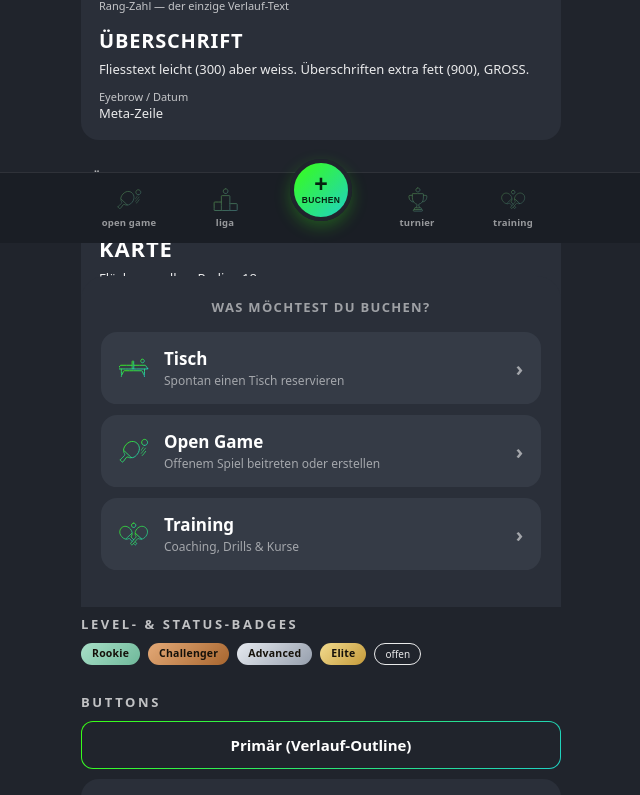
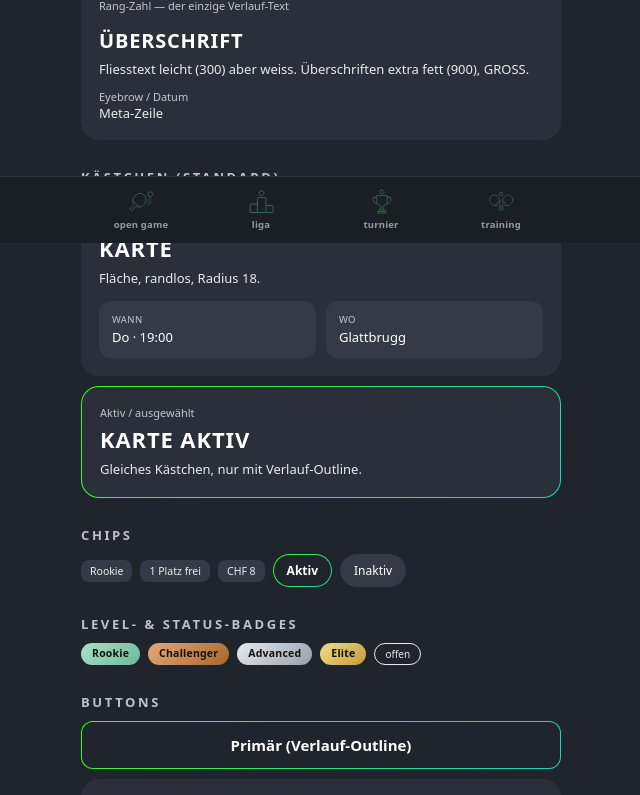
Before and after one commit to PingPongLounge/pingponglounge-player, a Next.js app: page /styleguide in a window 1280 px wide. Shown: the part 557-1352 px from the top of the page, without its empty margins (319-959 px from the left). Built offline with nearby package versions, Linux system fonts and the light colour scheme.

Commit message:
Bottom-Nav: Buchen-FAB entfernt, nur 4 Tabs (open game/liga/turnier/training)

```diff
--- a/app/components/BottomNav.tsx
+++ b/app/components/BottomNav.tsx
@@ -1,15 +1,11 @@
 "use client"
 import Link from "next/link"
 import { usePathname } from "next/navigation"
-import { useState } from "react"
 
 const BG = "#1A1E25"
-const SHEETBG = "#2A2F39"
-const CELL = "#353B46"
 const LINE = "rgba(255,255,255,.09)"
 const MUT = "rgba(255,255,255,.55)"
 const W = "#FFFFFF"
-const GRAD = "linear-gradient(135deg,#39FF14,#1FD1C4)"
 
 const tabs = [
   { href: "/match", label: "open game", icon: "open-game" },
@@ -18,80 +14,27 @@ const tabs = [
   { href: "/training", label: "training", icon: "paddles" },
 ]
 
-const bookOptions = [
-  { href: "/buchen", icon: "tisch", title: "Tisch", sub: "Spontan einen Tisch reservieren" },
-  { href: "/match", icon: "open-game", title: "Open Game", sub: "Offenem Spiel beitreten oder erstellen" },
-  { href: "/training", icon: "paddles", title: "Training", sub: "Coaching, Drills & Kurse" },
-]
-
 export default function BottomNav() {
   const path = usePathname() || "/"
-  const [open, setOpen] = useState(false)
-
   const isActive = (href: string) => path === href || path.startsWith(href + "/")
 
   return (
-    <>
-      {/* Buchen-Sheet */}
-      <div
-        onClick={() => setOpen(false)}
-        style={{
-          position: "fixed", inset: 0, zIndex: 190, background: "rgba(0,0,0,.55)",
-          opacity: open ? 1 : 0, pointerEvents: open ? "auto" : "none", transition: "opacity .25s",
-        }}
-      />
-      <div style={{
-        position: "fixed", left: 0, right: 0, bottom: 0, zIndex: 200,
-        transform: open ? "none" : "translateY(110%)", transition: "transform .3s cubic-bezier(.2,.7,.2,1)",
-      }}>
-        <div style={{ maxWidth: 480, margin: "0 auto", background: SHEETBG, borderRadius: "24px 24px 0 0", padding: "22px 20px calc(26px + env(safe-area-inset-bottom))" }}>
-          <div style={{ fontSize: 13, fontWeight: 800, letterSpacing: ".1em", textTransform: "uppercase", color: MUT, textAlign: "center", marginBottom: 16 }}>Was möchtest du buchen?</div>
-          {bookOptions.map(o => (
-            <Link key={o.title} href={o.href} onClick={() => setOpen(false)} style={{ display: "flex", alignItems: "center", gap: 15, background: CELL, borderRadius: 16, padding: "15px 18px", marginBottom: 11, textDecoration: "none" }}>
-              <img src={`/icons/${o.icon}.svg`} alt="" style={{ width: 30, height: 30, flexShrink: 0 }} />
-              <span style={{ flex: 1 }}>
-                <span style={{ display: "block", fontSize: 17, fontWeight: 800, color: W }}>{o.title}</span>
-                <span style={{ display: "block", fontSize: 12, color: MUT, marginTop: 2 }}>{o.sub}</span>
-              </span>
-              <span style={{ color: MUT, fontSize: 20, fontWeight: 700 }}>›</span>
-            </Link>
-          ))}
-        </div>
-      </div>
-
-      {/* Nav-Leiste */}
     <nav style={{
       position: "fixed", bottom: 0, left: 0, right: 0, zIndex: 100,
       background: BG, borderTop: `1px solid ${LINE}`,
       paddingBottom: "env(safe-area-inset-bottom)",
     }}>
-        <div style={{ width: "100%", maxWidth: 480, margin: "0 auto", height: 70, display: "flex", alignItems: "center" }}>
-          {tabs.slice(0, 2).map(t => <Tab key={t.href} t={t} active={isActive(t.href)} />)}
-
-          <div style={{ flex: 1, display: "flex", justifyContent: "center" }}>
-            <button onClick={() => setOpen(true)} aria-label="Buchen" style={{
-              position: "relative", top: -18, width: 62, height: 62, borderRadius: "50%",
-              background: GRAD, border: `4px solid ${"#20242C"}`, color: "#06210F", cursor: "pointer",
-              display: "flex", flexDirection: "column", alignItems: "center", justifyContent: "center", gap: 1,
-              boxShadow: "0 6px 16px rgba(57,255,20,.25)",
-            }}>
-              <span style={{ fontSize: 23, fontWeight: 900, lineHeight: .8 }}>+</span>
-              <span style={{ fontSize: 8.5, fontWeight: 800, letterSpacing: ".04em", textTransform: "uppercase" }}>Buchen</span>
-            </button>
-          </div>
-
-          {tabs.slice(2).map(t => <Tab key={t.href} t={t} active={isActive(t.href)} />)}
-        </div>
-      </nav>
-    </>
-  )
-}
-
-function Tab({ t, active }: { t: { href: string; label: string; icon: string }; active: boolean }) {
+      <div style={{ width: "100%", maxWidth: 480, margin: "0 auto", height: 66, display: "flex", alignItems: "center" }}>
+        {tabs.map(t => {
+          const active = isActive(t.href)
           return (
-    <Link href={t.href} style={{ flex: 1, display: "flex", flexDirection: "column", alignItems: "center", justifyContent: "center", gap: 4, textDecoration: "none" }}>
+            <Link key={t.href} href={t.href} style={{ flex: 1, display: "flex", flexDirection: "column", alignItems: "center", justifyContent: "center", gap: 4, textDecoration: "none" }}>
               <img src={`/icons/${t.icon}.svg`} alt="" style={{ width: 25, height: 25, opacity: active ? 1 : .45, filter: active ? "none" : "grayscale(.5)" }} />
               <span style={{ fontSize: 9.5, fontWeight: 700, color: active ? W : MUT, letterSpacing: ".02em" }}>{t.label}</span>
             </Link>
           )
+        })}
+      </div>
+    </nav>
+  )
 }
```
Lines whose indentation alone changed are shown as unchanged.
